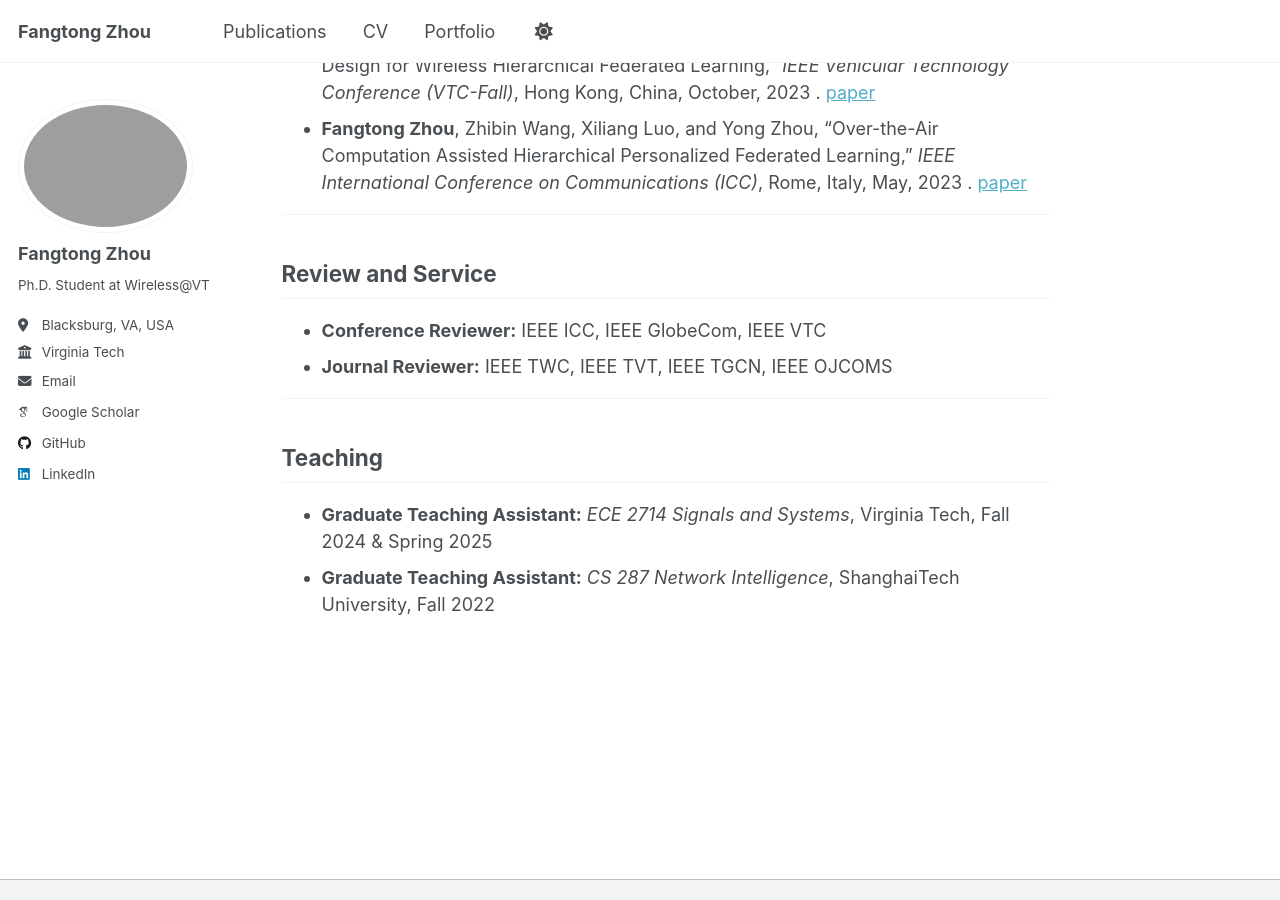
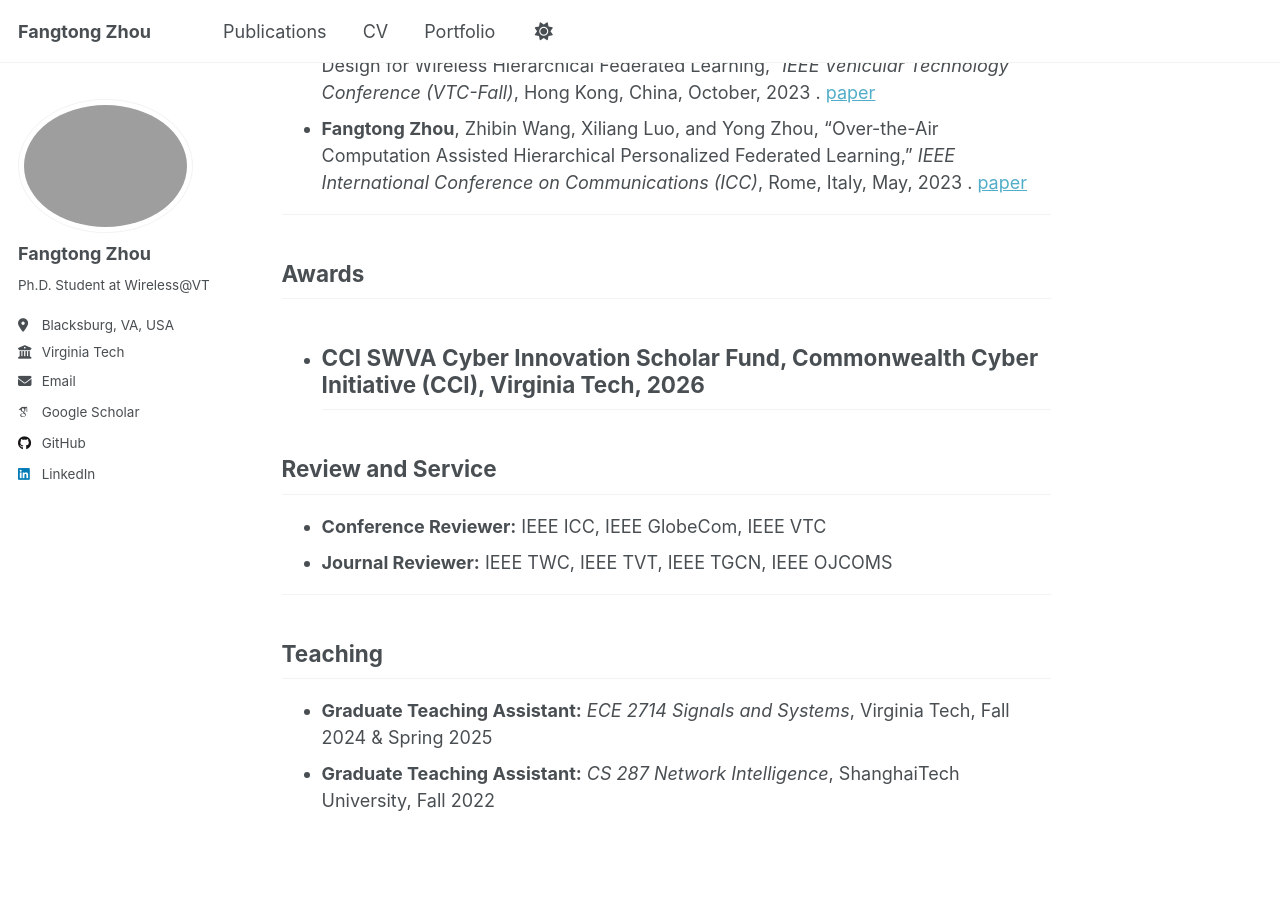
Before and after one commit to frontop137/frontop137.github.io, a Jekyll site: the page built from index.md, in a window 1280 px wide and 900 px high, scrolled down 1850 px. Built offline with Jekyll 4.4.1, drawn with Linux system fonts in a browser that asks for light colours; emoji names are drawn with the system emoji font; some web fonts are replaced; a script that is not in the unit is left out; our own code applies the rules of GitHub Pages for plain Markdown files.

Commit message:
Add awards section to index.md
Added awards section with a scholarship entry.

```diff
--- a/index.md
+++ b/index.md
@@ -51,7 +51,10 @@ My research focuses on wireless federated learning.
 {% endfor %}
 </ul>
 
+---
 
+## Awards {#awards}
+- CCI SWVA Cyber Innovation Scholar Fund, Commonwealth Cyber Initiative (CCI), Virginia Tech, 2026
 ---
 
 ## Review and Service {#service}
```
